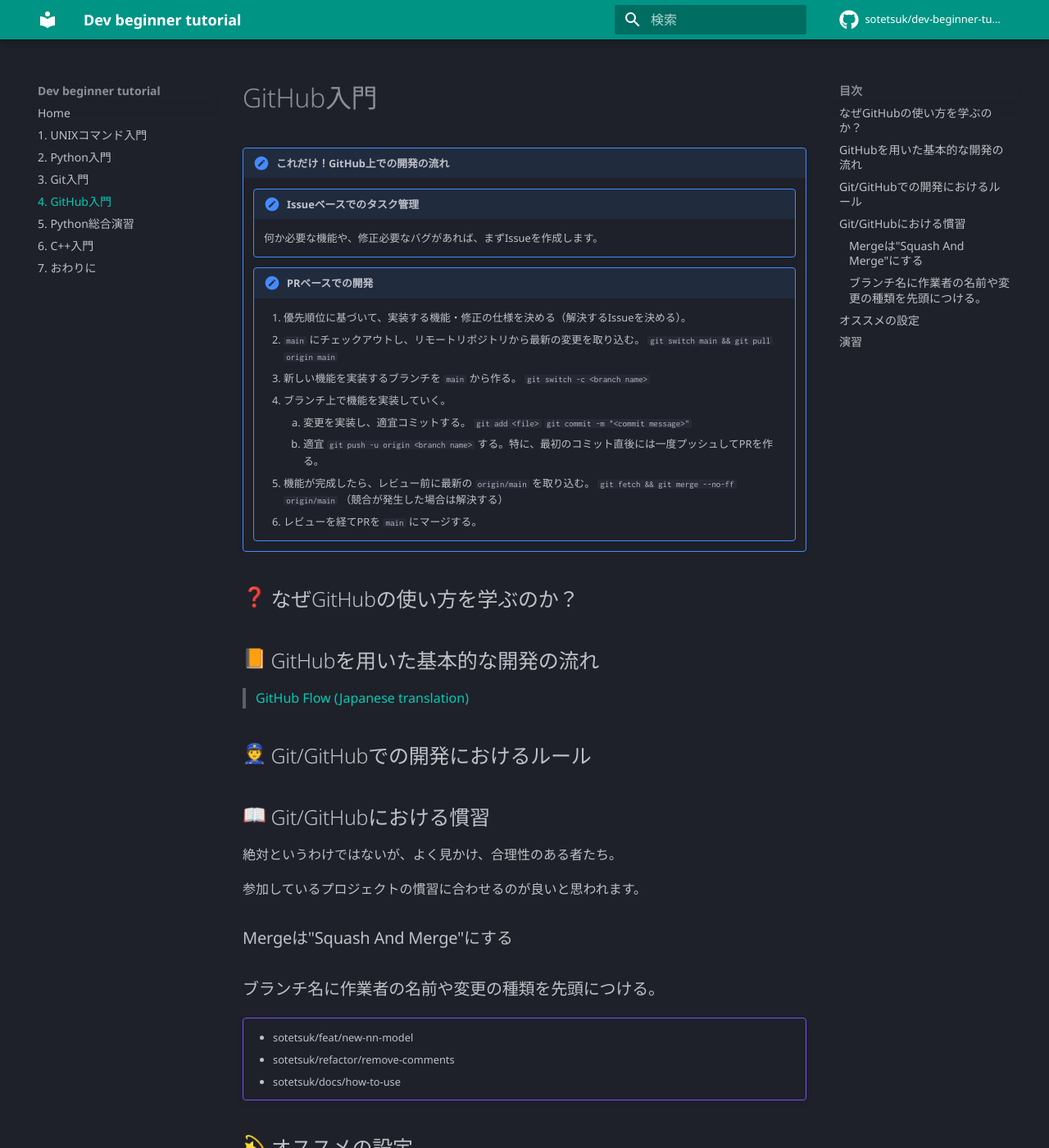
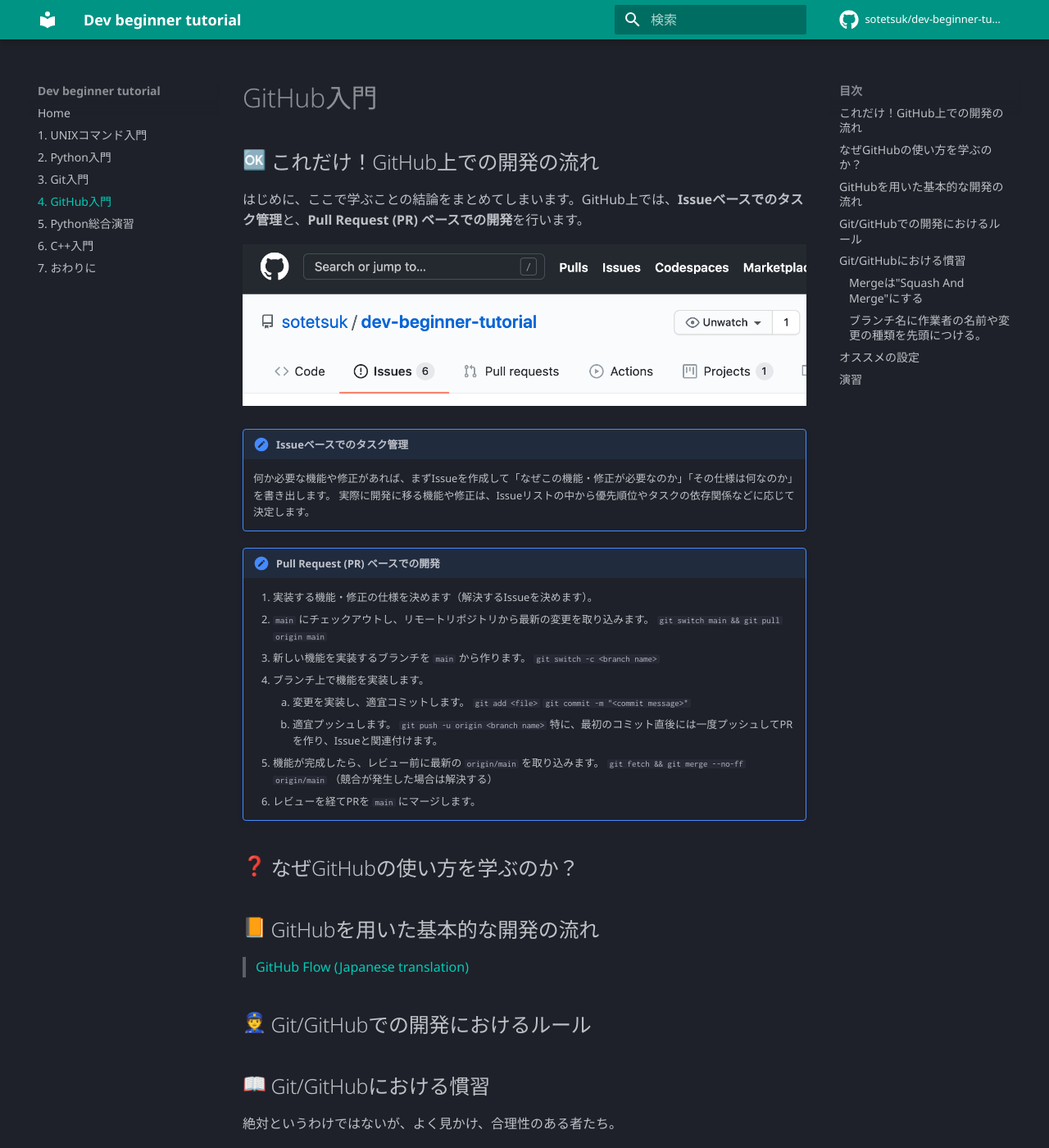
Before and after one commit to sotetsuk/dev-beginner-tutorial, an MkDocs documentation site: the page built from docs/github.md, in a window 1280 px wide and 1400 px high. Shown: the whole window at 82% size. Built offline with MkDocs 1.6.1 and Material for MkDocs 9.7.7, drawn with Linux system fonts in a browser that asks for light colours; emoji names are drawn with the system emoji font; comment, search, counter and statistics services are not loaded.

Commit message:
Write github summary (#40)

```diff
--- a/docs/github.md
+++ b/docs/github.md
@@ -1,23 +1,27 @@
 # GitHub入門
 
-!!! important "これだけ！GitHub上での開発の流れ"
+## :ok: これだけ！GitHub上での開発の流れ
 
-    !!! note "Issueベースでのタスク管理"
+はじめに、ここで学ぶことの結論をまとめてしまいます。GitHub上では、**Issueベースでのタスク管理**と、**Pull Request (PR) ベースでの開発**を行います。
 
-        何か必要な機能や、修正必要なバグがあれば、まずIssueを作成します。
+[![issue](assets/issue.png)](https://github.com/sotetsuk/dev-beginner-tutorial/issues)
+
+!!! note "Issueベースでのタスク管理"
+
+    何か必要な機能や修正があれば、まずIssueを作成して「なぜこの機能・修正が必要なのか」「その仕様は何なのか」を書き出します。
+    実際に開発に移る機能や修正は、Issueリストの中から優先順位やタスクの依存関係などに応じて決定します。
 
 
-    !!! note "PRベースでの開発"
+!!! note "Pull Request (PR) ベースでの開発"
 
-        1. 優先順位に基づいて、実装する機能・修正の仕様を決める（解決するIssueを決める）。
-        1. `main` にチェックアウトし、リモートリポジトリから最新の変更を取り込む。 `git switch main && git pull origin main`
-        2. 新しい機能を実装するブランチを `main` から作る。 `git switch -c <branch name>`
-        3. ブランチ上で機能を実装していく。
-            3. 変更を実装し、適宜コミットする。 `git add <file>` `git commit -m "<commit message>"`
-            4. 適宜 `git push -u origin <branch name>` する。特に、最初のコミット直後には一度プッシュしてPRを作る。
-        5. 機能が完成したら、レビュー前に最新の `origin/main` を取り込む。 `git fetch && git merge --no-ff origin/main` （競合が発生した場合は解決する）
-        6. レビューを経てPRを `main` にマージする。
-
+    1. 実装する機能・修正の仕様を決めます（解決するIssueを決めます）。
+    1. `main` にチェックアウトし、リモートリポジトリから最新の変更を取り込みます。 `git switch main && git pull origin main`
+    2. 新しい機能を実装するブランチを `main` から作ります。 `git switch -c <branch name>`
+    3. ブランチ上で機能を実装します。
+        3. 変更を実装し、適宜コミットします。 `git add <file>` `git commit -m "<commit message>"`
+        4. 適宜プッシュします。 `git push -u origin <branch name>` 特に、最初のコミット直後には一度プッシュしてPRを作り、Issueと関連付けます。
+    5. 機能が完成したら、レビュー前に最新の `origin/main` を取り込みます。 `git fetch && git merge --no-ff origin/main` （競合が発生した場合は解決する）
+    6. レビューを経てPRを `main` にマージします。
 
 ## :question: なぜGitHubの使い方を学ぶのか？
 
```
Also changed, not shown: docs/assets/issue.png (added).
